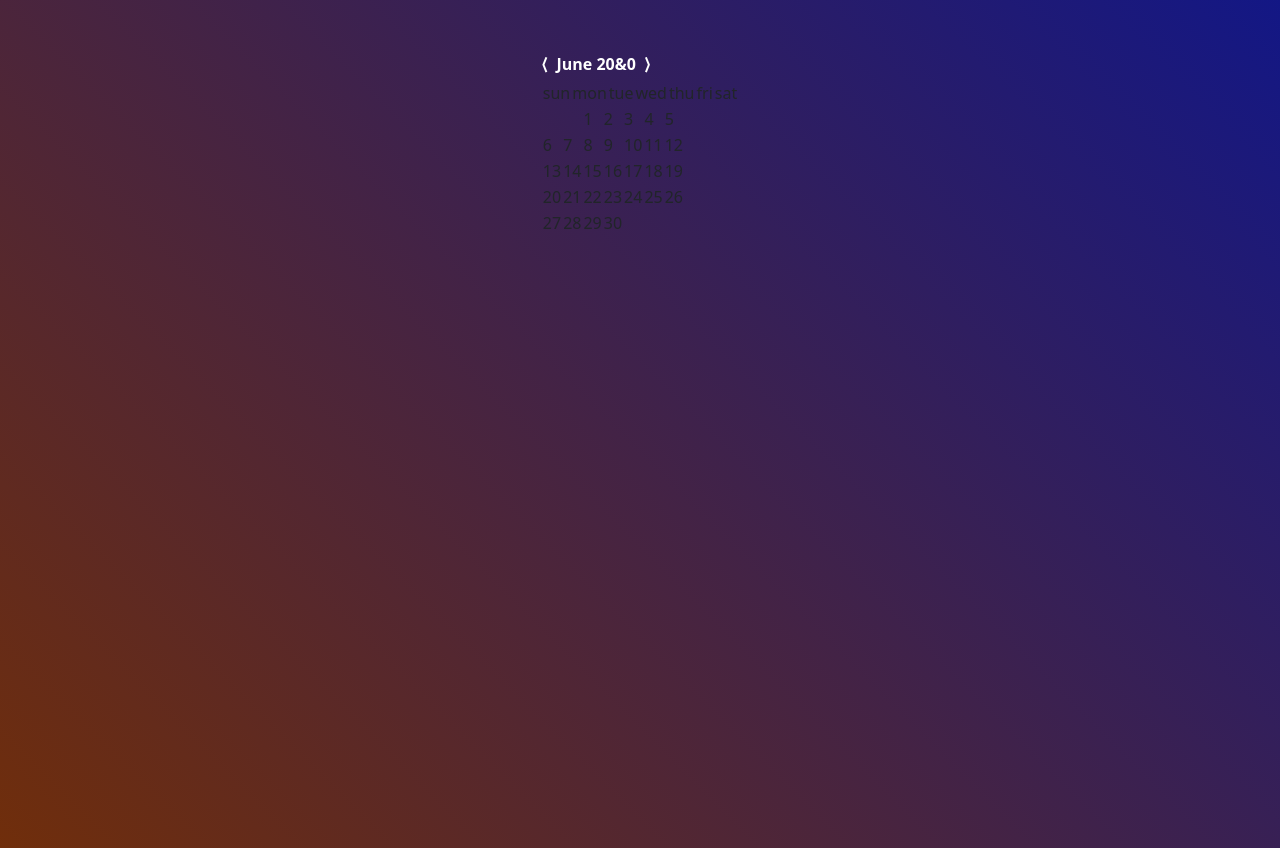
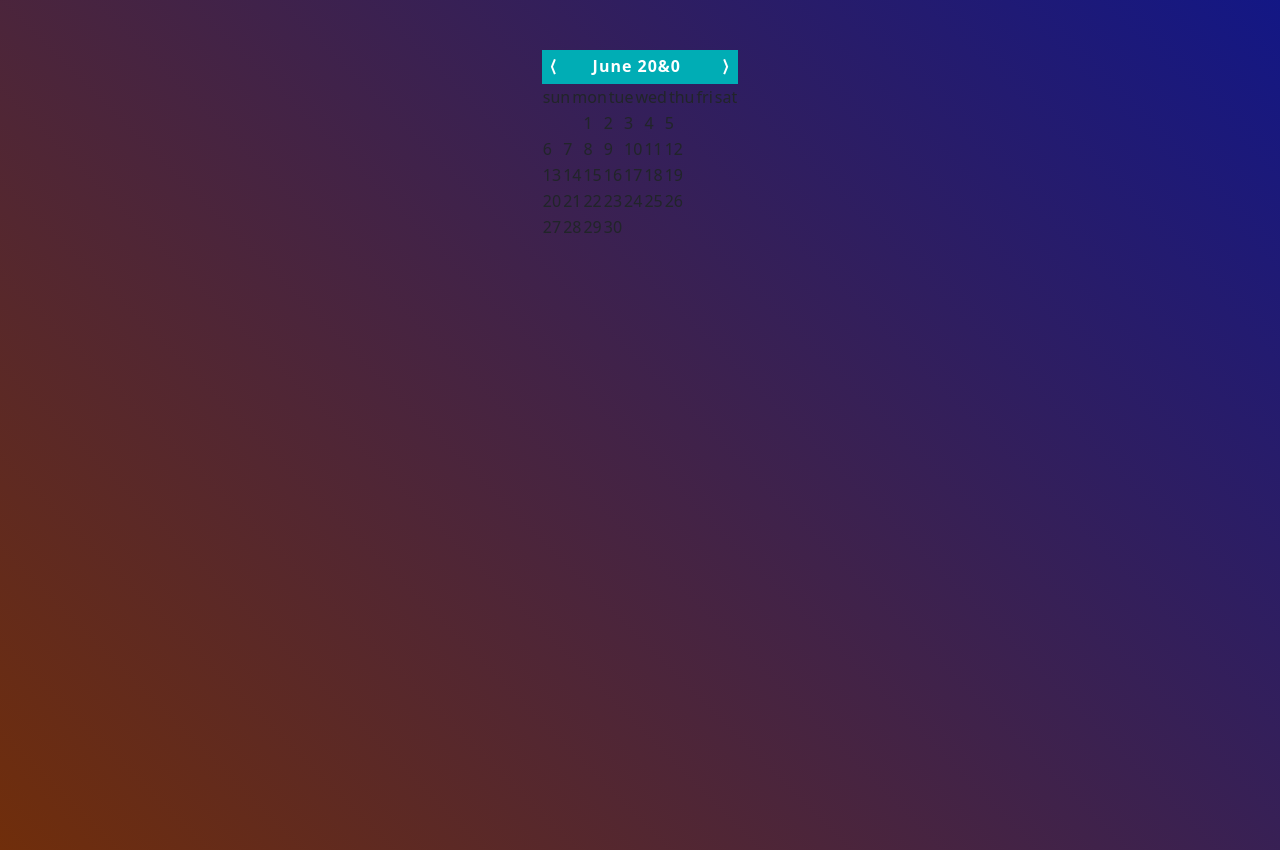
Before and after one commit to HugeErick/html_portafolio, a website: page reminders.html in a window 1280 px wide. Drawn offline with nearby package versions, Linux system fonts and the light colour scheme.

Commit message:
making some progress

```diff
--- a/reminders.html
+++ b/reminders.html
@@ -13,11 +13,11 @@
 <body style="background: linear-gradient(45deg, #702e0b, #131785);">
 	<div id="calendar" class="d-table mt-5"">
 		 <div class="header text-white fw-bold position-relativ text-white fw-bold position-relative">
-			<span class="d-inline-block left button-not-b lh-lg" id="prev"> &lang; </span>
-			<span class="d-inline-block left hook lh-lg end-15"></span>
-			<span class="d-inline-block month-year lh-lg" id="main-label"> June 20&0 </span>
-			<span class="d-inline-block right hook lh-lg start-15"></span>
-			<span class="d-inline-block right button-not-b lh-lg" id="next"> &rang;</span>
+			<span class="d-inline-block left button-not-b lh-lg text-center position-absolute" id="prev"> &lang; </span>
+			<span class="d-inline-block left hook lh-lg "></span>
+			<span class="d-inline-block month-year lh-lg text-center position-absolute" id="main-label"> June 20&0 </span>
+			<span class="d-inline-block right hook lh-lg "></span>
+			<span class="d-inline-block right button-not-b lh-lg text-center position-absolute" id="next"> &rang;</span>
 		 </div>
 		 <table id="days">
 			<td>sun</td>
--- a/styles/reminders_style.css
+++ b/styles/reminders_style.css
@@ -3,5 +3,46 @@ body {
     width: 100vw !important;
 }
  #calendar {
-    margin: 50px auto;
+    margin: 50px auto !important;
  }
+ #calendar .header{
+    background: #00ADB5;
+    background: -moz-linear-gradient(linear, right top, right bottom, from(#fff), to(#393E46));
+    height: 2.1em !important;
+ }
+ #calendar .header .hook {
+    width: 0.6em !important;
+    height: 1.8em !important;
+    bottom: 60% !important;
+ }
+ .right.hook{
+    right: 15% !important;
+ }
+ .left.hook{
+    left: 15% !important;
+ }
+ .button-not-b {
+    z-index: 8 !important;
+ }
+ #calendar .header .button-not-b {
+    width: 1.5em !important;
+ }
+ #calendar .header .left.button-not-b {
+    left: 0 !important;
+    border-right: 1px solid #00ADB5;
+ }
+ #calendar .header .right.button-not-b {
+    right: 0 !important;
+    top: 0 !important;
+    border-right: 1px solid #00ADB5;
+ }
+  .button-not-b:hover {
+    background: -moz-linear-gradient(top, #00ADB5, #EEEEEE) !important;
+    background: -webkit-gradient(linear, left top, left bottom, from(#00ADB5), to(#EEEEEE));
+ }
+
+ #calendar .header .month-year {
+    right: 0.2em !important;
+    letter-spacing: 1px !important;
+    width: 100% !important;
+ }
```
